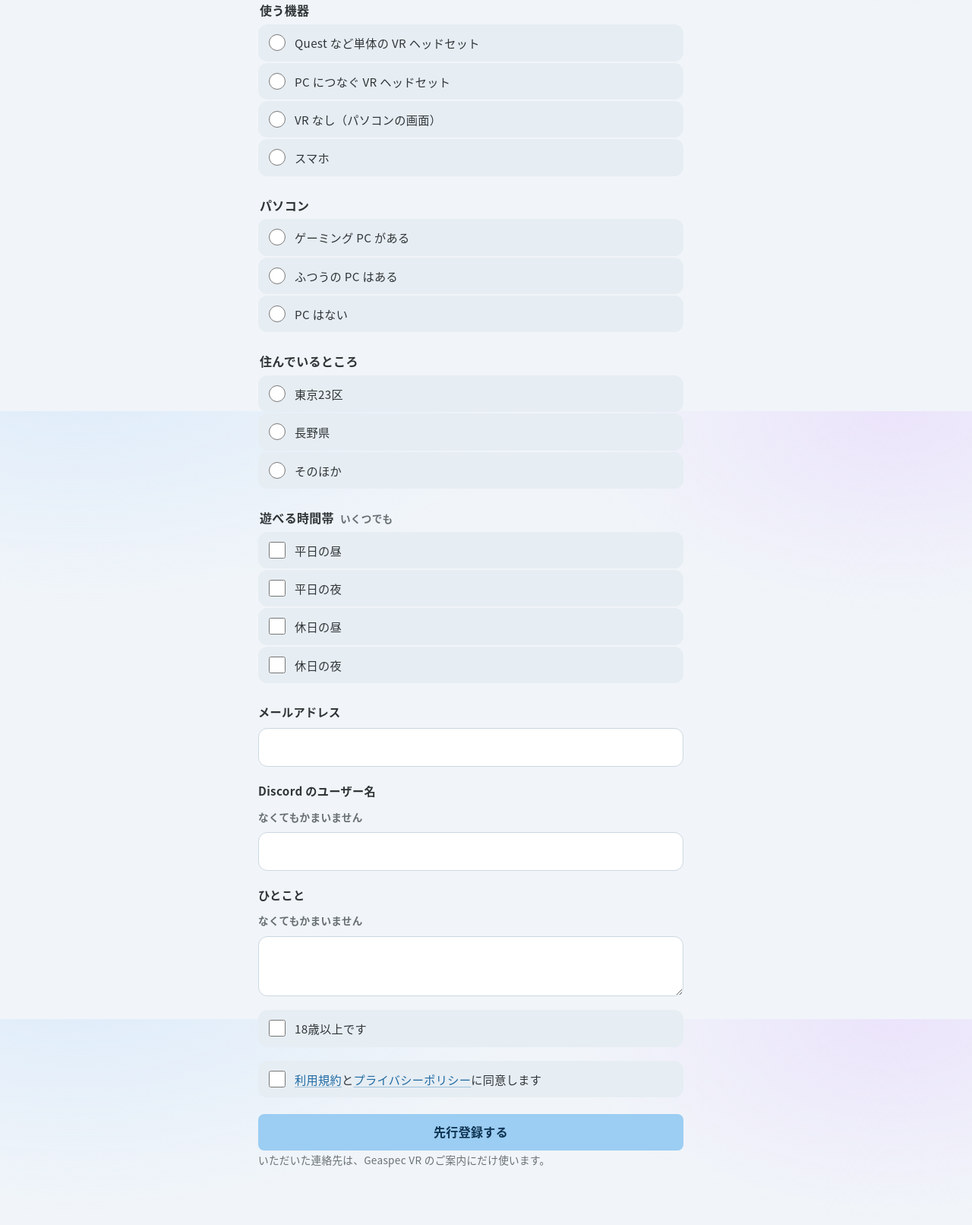
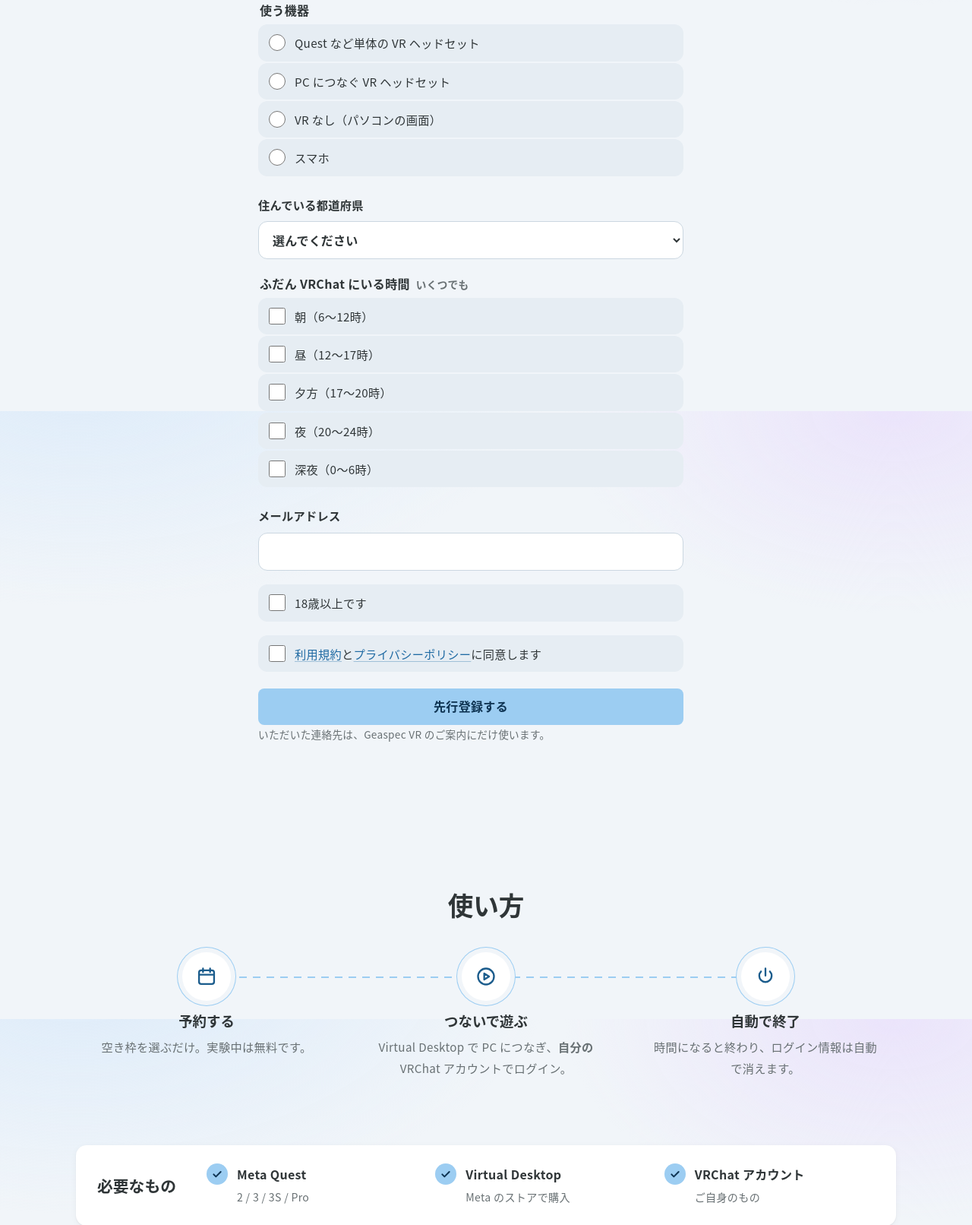
Before and after one commit to lihitothird-alt/Geaspec, a FastAPI app: page /vrchat in a window 1280 px wide. Shown: the part 1059-2671 px from the top of the page at 76% size. Run offline with FastAPI, Linux system fonts and the light colour scheme; some web fonts are replaced.

Commit message:
Shorter pre-registration: prefecture and usual VRChat hours
Co-Authored-By: Claude Opus 5.5 <noreply@anthropic.com>
Claude-Session: https://claude.ai/code/session_01CrzQPaUK2gPmFSV9Kby7iU

```diff
--- a/server/app/main.py
+++ b/server/app/main.py
@@ -394,11 +394,17 @@ def create_app(
 
     TEST_DEVICES = {"quest": "Quest など単体の VR ヘッドセット", "pcvr": "PC につなぐ VR ヘッドセット",
                     "desktop": "VR なし（パソコンの画面）", "phone": "スマホ"}
-    TEST_PCS = {"gaming": "ゲーミング PC がある", "normal": "ふつうの PC はある", "none": "PC はない"}
-    TEST_AREAS = {"tokyo": "東京23区", "nagano": "長野県", "other": "そのほか"}
-    TEST_TIMES = {"weekday_day": "平日の昼", "weekday_night": "平日の夜", "holiday_day": "休日の昼",
+    TEST_PCS = {"gaming": "ゲーミング PC がある", "normal": "ふつうの PC はある", "none": "PC はない"}  # 前の版の登録の表示用
+    TEST_AREAS = {p: p for p in """北海道 青森県 岩手県 宮城県 秋田県 山形県 福島県 茨城県 栃木県 群馬県 埼玉県 千葉県 東京都 神奈川県 新潟県 富山県 石川県 福井県 山梨県 長野県 岐阜県 静岡県 愛知県 三重県 滋賀県 京都府 大阪府 兵庫県 奈良県 和歌山県 鳥取県 島根県 岡山県 広島県 山口県 徳島県 香川県 愛媛県 高知県 福岡県 佐賀県 長崎県 熊本県 大分県 宮崎県 鹿児島県 沖縄県""".split()}
+    TEST_AREAS.update({"overseas": "海外", "tokyo": "東京23区", "nagano": "長野県", "other": "そのほか"})
+    TEST_AREA_CHOICES = [p for p in TEST_AREAS if p not in ("tokyo", "nagano", "other")]
+    TEST_TIMES = {"morning": "朝（6〜12時）", "day": "昼（12〜17時）", "evening": "夕方（17〜20時）",
+                  "night": "夜（20〜24時）", "late": "深夜（0〜6時）",
+                  "weekday_day": "平日の昼", "weekday_night": "平日の夜", "holiday_day": "休日の昼",
                   "holiday_night": "休日の夜"}
-    test_choices = dict(devices=TEST_DEVICES, pcs=TEST_PCS, areas=TEST_AREAS, times=TEST_TIMES)
+    TEST_TIME_CHOICES = ["morning", "day", "evening", "night", "late"]
+    test_choices = dict(devices=TEST_DEVICES, pcs=TEST_PCS, areas=TEST_AREAS, times=TEST_TIMES,
+                        area_choices=TEST_AREA_CHOICES, time_choices=TEST_TIME_CHOICES)
 
     @app.get("/test", response_class=HTMLResponse)
     def test_page(request: Request, db: Session = Depends(get_db)):
@@ -408,26 +414,23 @@ def create_app(
     async def test_join(request: Request, db: Session = Depends(get_db)):
         form = await request.form()
         email = str(form.get("email", "")).strip().lower()
-        device, has_pc, area = (str(form.get(k, "")) for k in ("device", "has_pc", "area"))
-        times = [t for t in form.getlist("times") if t in TEST_TIMES]
+        device, area = (str(form.get(k, "")) for k in ("device", "area"))
+        times = [t for t in form.getlist("times") if t in TEST_TIME_CHOICES]
         back = "/vrchat" if form.get("back") == "/vrchat" else "/test"
-        if not (EMAIL_RE.match(email) and len(email) <= 255 and device in TEST_DEVICES and has_pc in TEST_PCS
-                and area in TEST_AREAS and form.get("adult") and form.get("agree")):
+        if not (EMAIL_RE.match(email) and len(email) <= 255 and device in TEST_DEVICES
+                and area in TEST_AREA_CHOICES and form.get("adult") and form.get("agree")):
             flash(request, "入っていない項目があります。たしかめて、もう一度送ってください。", "error")
             return redirect(f"{back}#register" if back == "/vrchat" else "/test")
         row = db.scalar(select(TesterSignup).where(TesterSignup.email == email))
         if row is None:
             row = TesterSignup(email=email)
             db.add(row)
-        row.discord = str(form.get("discord", "")).strip()[:64]
-        row.device, row.has_pc, row.area, row.times = device, has_pc, area, ",".join(times)
-        row.note = str(form.get("note", "")).strip()[:1000]
+        row.device, row.has_pc, row.area, row.times = device, "", area, ",".join(times)
         db.commit()
         for admin_email in sorted(settings.admin_emails):
             send_mail(admin_email, "Geaspec VR の先行登録がありました",
-                      f"{TEST_AREAS[area]} / {TEST_DEVICES[device]} / {TEST_PCS[has_pc]}\n"
-                      f"時間帯: {'、'.join(TEST_TIMES[t] for t in times) or 'なし'}\n"
-                      f"Discord: {row.discord or 'なし'}\nメモ: {row.note or 'なし'}\n\n一覧: /admin/testers")
+                      f"{TEST_AREAS[area]} / {TEST_DEVICES[device]}\n"
+                      f"ふだんの VRChat の時間: {'、'.join(TEST_TIMES[t] for t in times) or 'なし'}\n\n一覧: /admin/testers")
         return redirect("/vrchat?registered=1#register" if back == "/vrchat" else "/test?done=1")
 
     @app.get("/admin/testers", response_class=HTMLResponse)
--- a/server/app/templates/_tester_form.html
+++ b/server/app/templates/_tester_form.html
@@ -4,18 +4,11 @@
     <fieldset><legend>使う機器</legend>
       {% for k, v in devices.items() %}<label class="check"><input type="radio" name="device" value="{{ k }}" required> {{ v }}</label>{% endfor %}
     </fieldset>
-    <fieldset><legend>パソコン</legend>
-      {% for k, v in pcs.items() %}<label class="check"><input type="radio" name="has_pc" value="{{ k }}" required> {{ v }}</label>{% endfor %}
-    </fieldset>
-    <fieldset><legend>住んでいるところ</legend>
-      {% for k, v in areas.items() %}<label class="check"><input type="radio" name="area" value="{{ k }}" required> {{ v }}</label>{% endfor %}
-    </fieldset>
-    <fieldset><legend>遊べる時間帯<span class="muted small">いくつでも</span></legend>
-      {% for k, v in times.items() %}<label class="check"><input type="checkbox" name="times" value="{{ k }}"> {{ v }}</label>{% endfor %}
+    <label>住んでいる都道府県<select name="area" required><option value="">選んでください</option>{% for k in area_choices %}<option value="{{ k }}">{{ areas[k] }}</option>{% endfor %}</select></label>
+    <fieldset><legend>ふだん VRChat にいる時間<span class="muted small">いくつでも</span></legend>
+      {% for k in time_choices %}<label class="check"><input type="checkbox" name="times" value="{{ k }}"> {{ times[k] }}</label>{% endfor %}
     </fieldset>
     <label>メールアドレス<input type="email" name="email" required autocomplete="email" inputmode="email" value="{{ user.email if user else '' }}"></label>
-    <label>Discord のユーザー名<span class="muted small">なくてもかまいません</span><input name="discord" maxlength="64" autocomplete="off"></label>
-    <label>ひとこと<span class="muted small">なくてもかまいません</span><textarea name="note" rows="2" maxlength="1000"></textarea></label>
     <label class="check"><input type="checkbox" name="adult" value="1" required> 18歳以上です</label>
     <label class="check"><input type="checkbox" name="agree" value="1" required> <span><a href="/legal/terms" target="_blank">利用規約</a>と<a href="/legal/privacy" target="_blank">プライバシーポリシー</a>に同意します</span></label>
     <button class="btn">先行登録する</button>
--- a/server/app/templates/admin/testers.html
+++ b/server/app/templates/admin/testers.html
@@ -5,9 +5,9 @@
   <header class="page-head"><h1>先行登録（{{ rows|length }} 件）</h1></header>
   {% if rows %}
   <div class="table-wrap"><table class="table">
-    <thead><tr><th>日時</th><th>地域</th><th>機器</th><th>PC</th><th>時間帯</th><th>Discord</th><th>メール</th><th>メモ</th></tr></thead>
+    <thead><tr><th>日時</th><th>地域</th><th>機器</th><th>ふだんの時間</th><th>メール</th></tr></thead>
     <tbody>
-      {% for r in rows %}<tr><td>{{ r.created_at|jst }}</td><td>{{ areas.get(r.area, r.area) }}</td><td>{{ devices.get(r.device, r.device) }}</td><td>{{ pcs.get(r.has_pc, r.has_pc) }}</td><td>{% for t in r.times.split(",") if t %}{{ times.get(t, t) }}{% if not loop.last %}、{% endif %}{% endfor %}</td><td>{{ r.discord }}</td><td>{{ r.email }}</td><td>{{ r.note }}</td></tr>{% endfor %}
+      {% for r in rows %}<tr><td>{{ r.created_at|jst }}</td><td>{{ areas.get(r.area, r.area) }}</td><td>{{ devices.get(r.device, r.device) }}</td><td>{% for t in r.times.split(",") if t %}{{ times.get(t, t) }}{% if not loop.last %}、{% endif %}{% endfor %}</td><td>{{ r.email }}</td></tr>{% endfor %}
     </tbody>
   </table></div>
   {% else %}<p class="muted">まだ申し込みはありません。</p>{% endif %}
--- a/server/app/version.py
+++ b/server/app/version.py
@@ -9,6 +9,7 @@ AGENT_SETUP_URL = f"https://github.com/lihitothird-alt/Geaspec/releases/download
 CHANGES: dict[str, list[str]] = {
     "0.7.53": [
         "Geaspec VR を「準備中」にして、入口のページに先行登録のフォームを直接置きました",
+        "先行登録で聞くことを、使う機器・都道府県・ふだん VRChat にいる時間・メールアドレスだけにしました",
     ],
     "0.7.52": [
         "スマホの Geaspec VR の「使い方」で、丸と丸の間の長さをそろえました",
```
Also changed, not shown: server/tests/test_app.py (+4 -4 lines).
